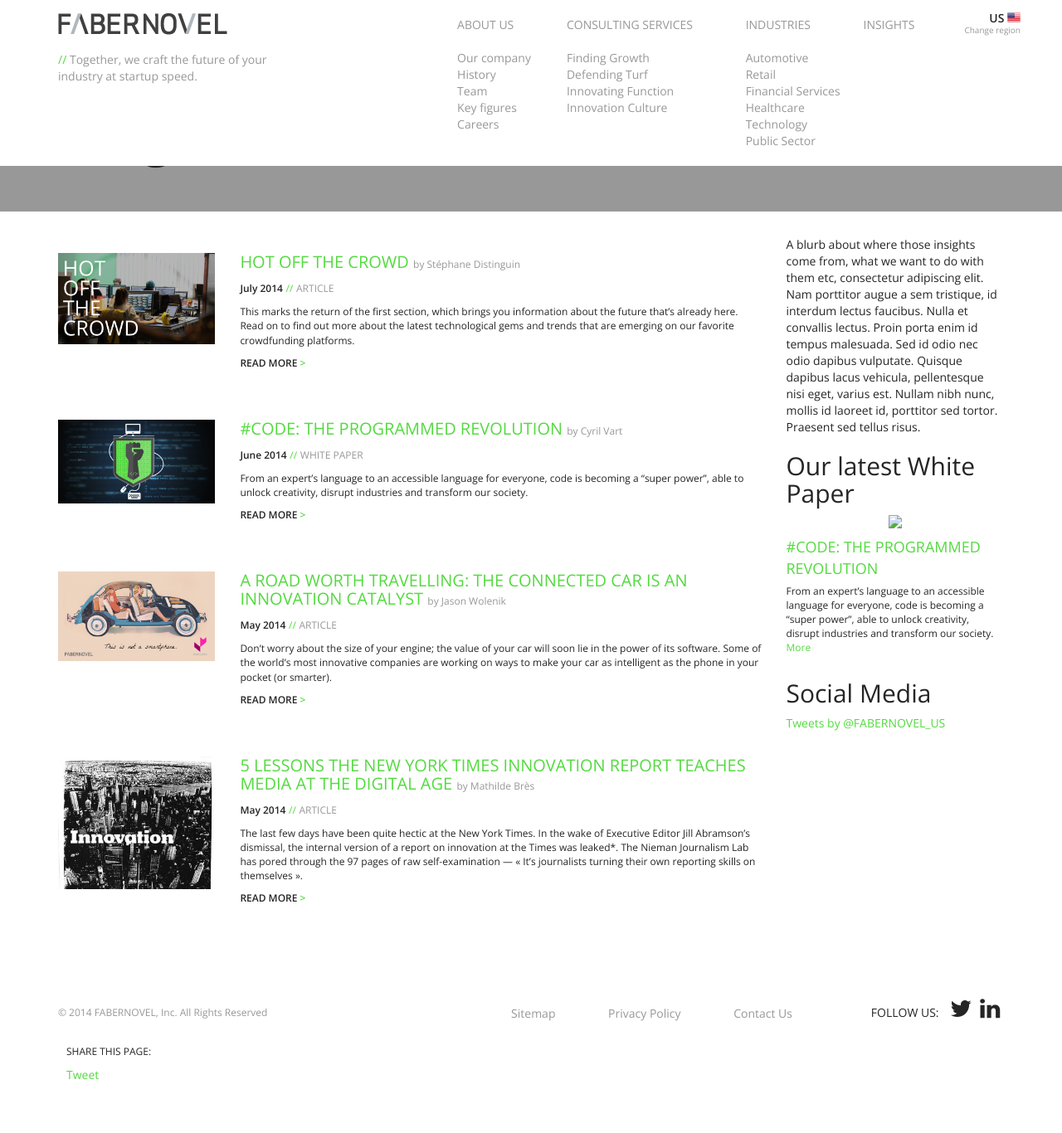
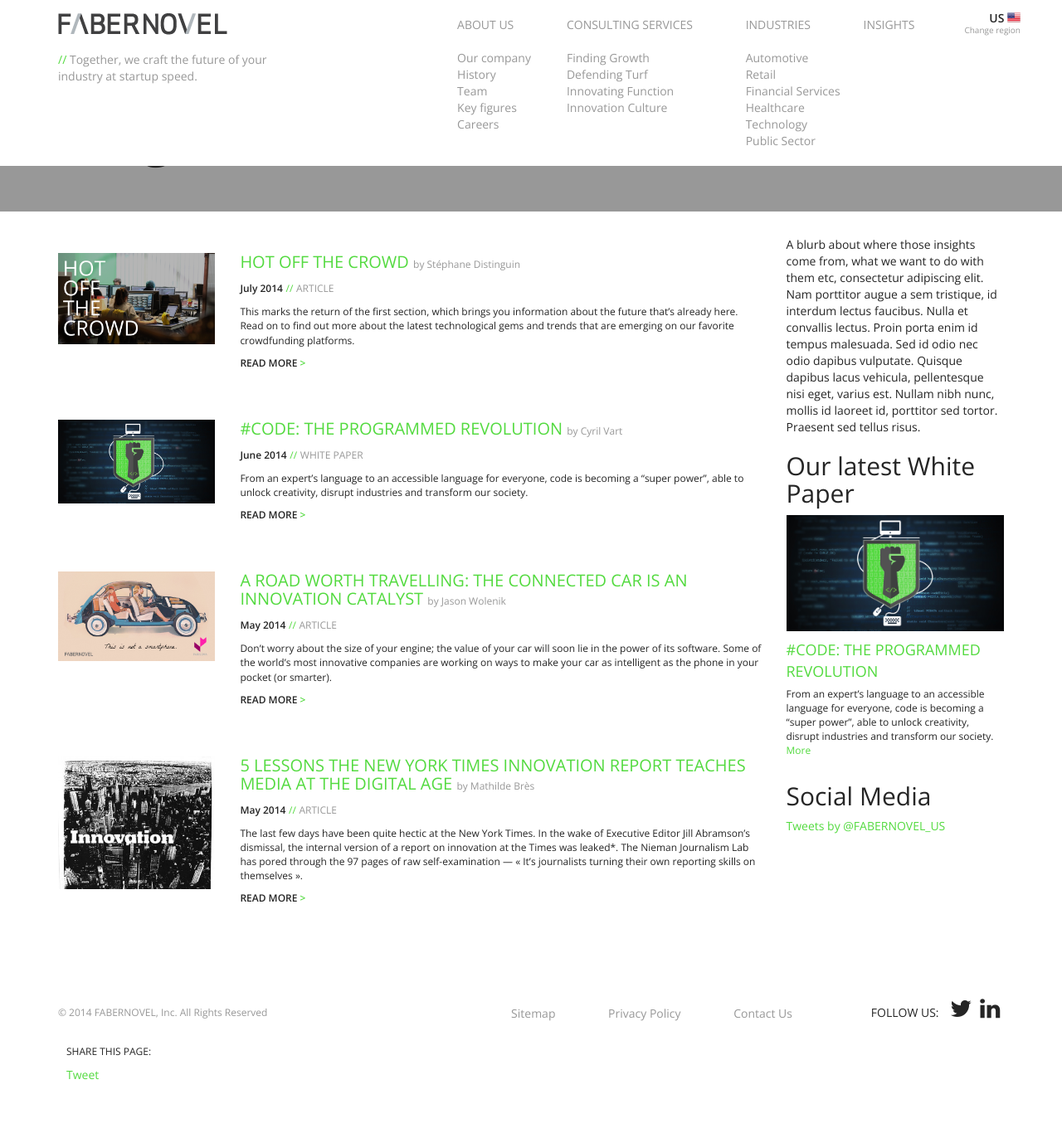
Before and after one commit to jasonwolenik/fabernovel-us, a Jekyll site: the page built from insights/index.html, in a window 1280 px wide. Shown: the whole page at 83% size. Built offline with Jekyll 4.4.1, drawn with Linux system fonts in a browser that asks for light colours; nearby versions of some CDN libraries; comment, search, counter and statistics services are not loaded.

Commit message:
forgot a slash

```diff
--- a/_layouts/insights.html
+++ b/_layouts/insights.html
@@ -33,7 +33,7 @@
 					{% for post in site.categories.insights %}
 						{% for tag in post.tags %}
 							{% if tag == "White Paper" %}
-								<center><a href="{{ post.url }}"><img src="{{ site.baseurl }}{{ post.img }}" class="white-paper-img"></a></center>
+								<center><a href="{{ post.url }}"><img src="{{ site.baseurl }}/{{ post.img }}" class="white-paper-img"></a></center>
 								<p class="white-paper-title"><a href="{{ site.baseurl }}{{ post.url }}">{{ post.title }}</a></p>
 								<p class="white-paper-excerpt">{{ post.excerpt }} <a href="{{ site.baseurl }}{{ post.url }}">More</a></p>
 								{% break %}
```
